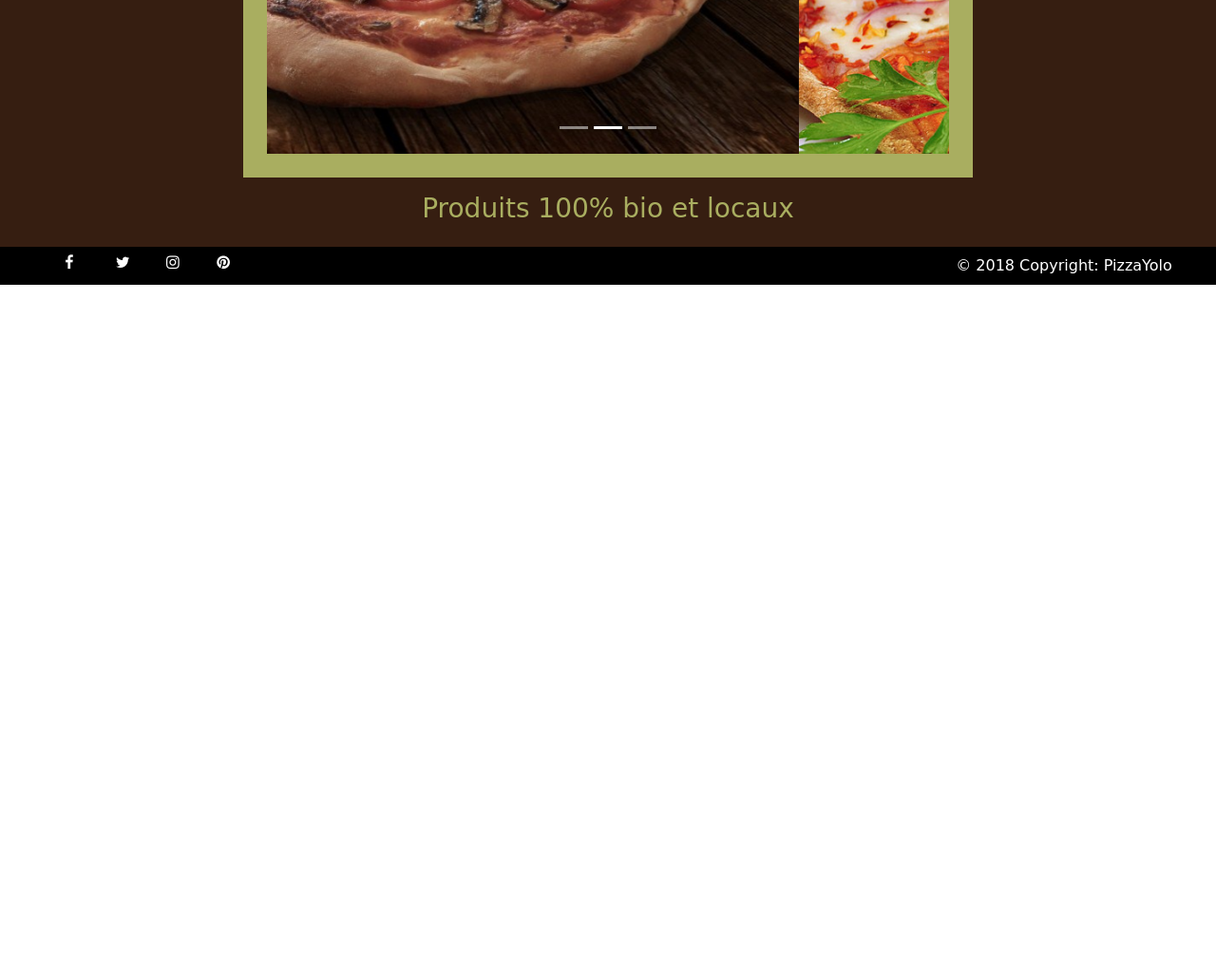
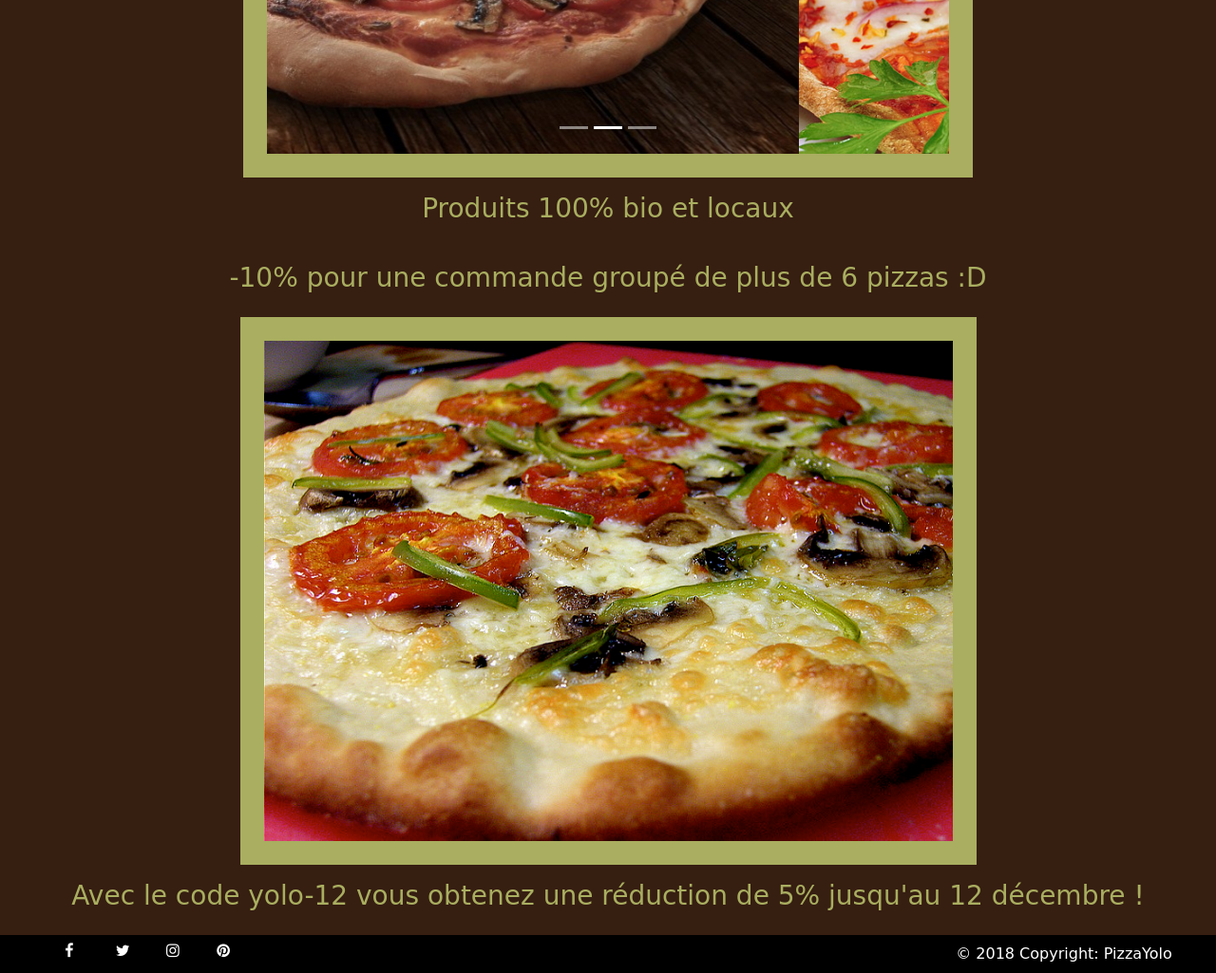
Before and after one commit to Maxime-Christiaens/restaurant-css-framework, a plain HTML site: page index.html in a window 1280 px wide. Shown: the part 1167-2192 px from the top of the page at 95% size. Before the commit the page ends 1467 px from the top, so only its background shows below. Drawn offline with nearby package versions, Linux system fonts and the light colour scheme; a web font is replaced by a local one.

Commit message:
panel 2 ajouts

```diff
--- a/index.html
+++ b/index.html
@@ -24,7 +24,7 @@
                     <li class="col-lg-1 col-12 flex-md-fill text-center text-md-center nav-item">
                         <a class="nav-link" href="index.html">Accueil</a>
                     </li>
-                    <li class="col-lg-1 flex-md-fill text-center text-md-center nav-item">
+                    <li class="col-lg-1 col-12 flex-md-fill text-center text-md-center nav-item">
                     <a class="nav-link" href="pages/adresses.html">Adresses</a>
                     </li>
                     <li class="nav-item dropdown col-lg-1 col-12 flex-md-fill text-center text-md-center nav-item">
@@ -54,11 +54,11 @@
                 <p class="lead">- Ils n'y a rien de meilleur qu'un(e) bon(ne) pizza yolo -</p>
             </div>
     </section>
-    <!--Panel-->
+    <!--Panel 1-->
     <div class="panel text-center olive" id="panel">
         <div class="panel-heading col-12 darkOlive" id="panel1">
             <h3>
-                Les meilleurs pizzas aux meilleurs prix
+                Les meilleures pizzas aux meilleurs prix
             </h3>
         </div>
         <!--Carousel-->
@@ -94,7 +94,29 @@
             </h3>
         </div>
       </div>
-    <!--Panel-->
+    <!--Panel 1-->
+    <!--Panel 2-->
+        <div class="panel text-center olive" id="panel">
+            <div class="panel-heading col-12 darkOlive" id="panel1">
+                <h3>
+                    -10% pour une commande groupé de plus de 6 pizzas :D
+                </h3>
+            </div>
+            <!--image du panel2-->
+            <div class="container-fluid">
+                <div class="row justify-content-center">
+                    <div class="col-12" id="image-panel2">
+                        <img src="imgs/pizza18.jpg" class="image-dimension" alt="">
+                    </div>
+                </div>
+            </div>
+            <div class="panel-body col-12 darkOlive" id="panel2">
+                <h3>
+                    Avec le code yolo-12 vous obtenez une réduction de 5% jusqu'au 12 décembre !
+                </h3>
+            </div>
+        </div>
+        <!--Panel 2-->
     <!-- Footer -->
     <footer class="page-footer .bg-dark">
         <div class="container-fluid">
--- a/scss/style.scss
+++ b/scss/style.scss
@@ -69,6 +69,14 @@
                 font-size: 1.2em;
             }
         }
+    }
+}
+.image-dimension{
+    max-width: 62%;
+    height: auto;
+    border: 25px solid #a9ae60;
+    @media (max-width: 992px){
+        border: 8px solid #a9ae60;
     }
 }
 //responsive galerie contact adresse
```
Also changed, not shown: css/style.css.
